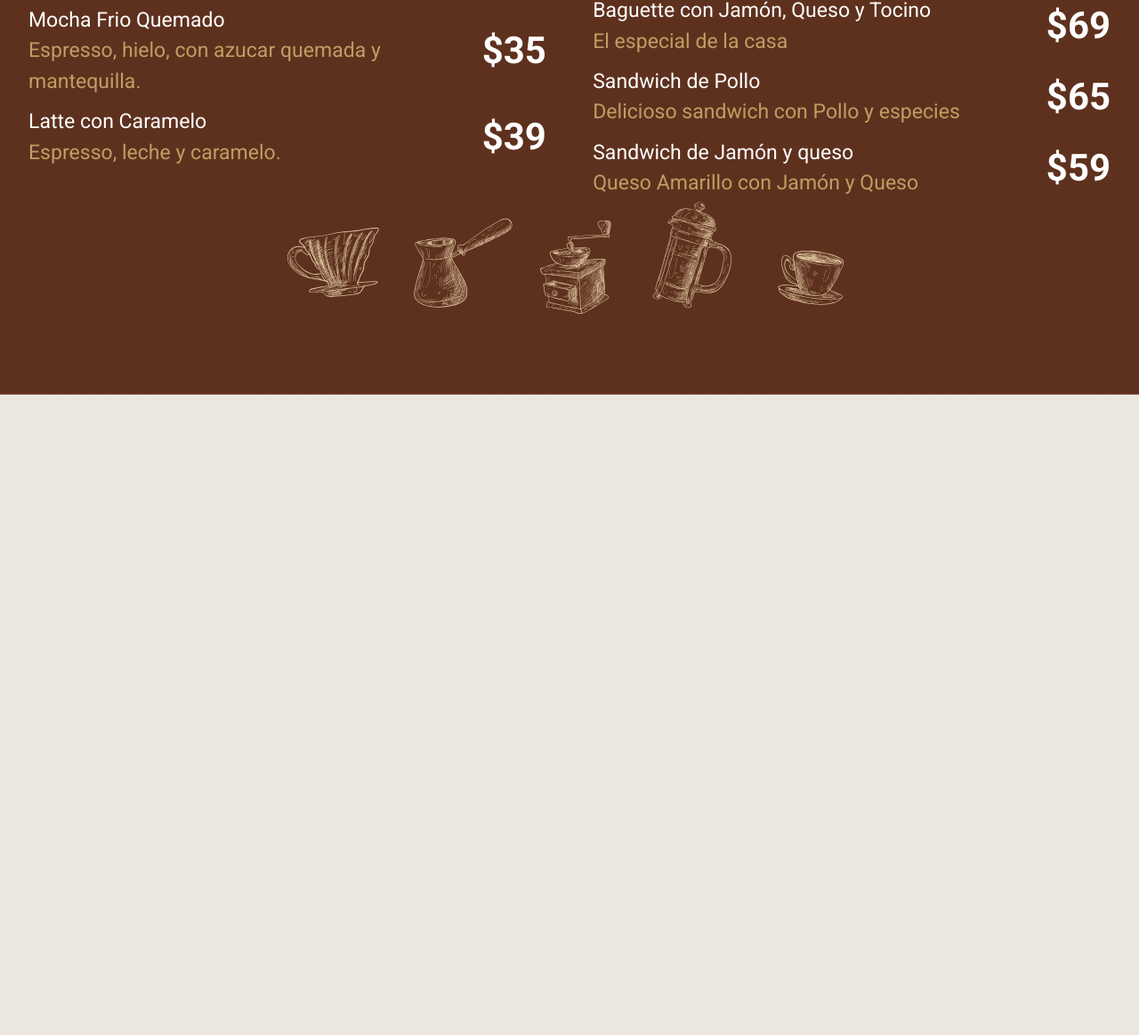
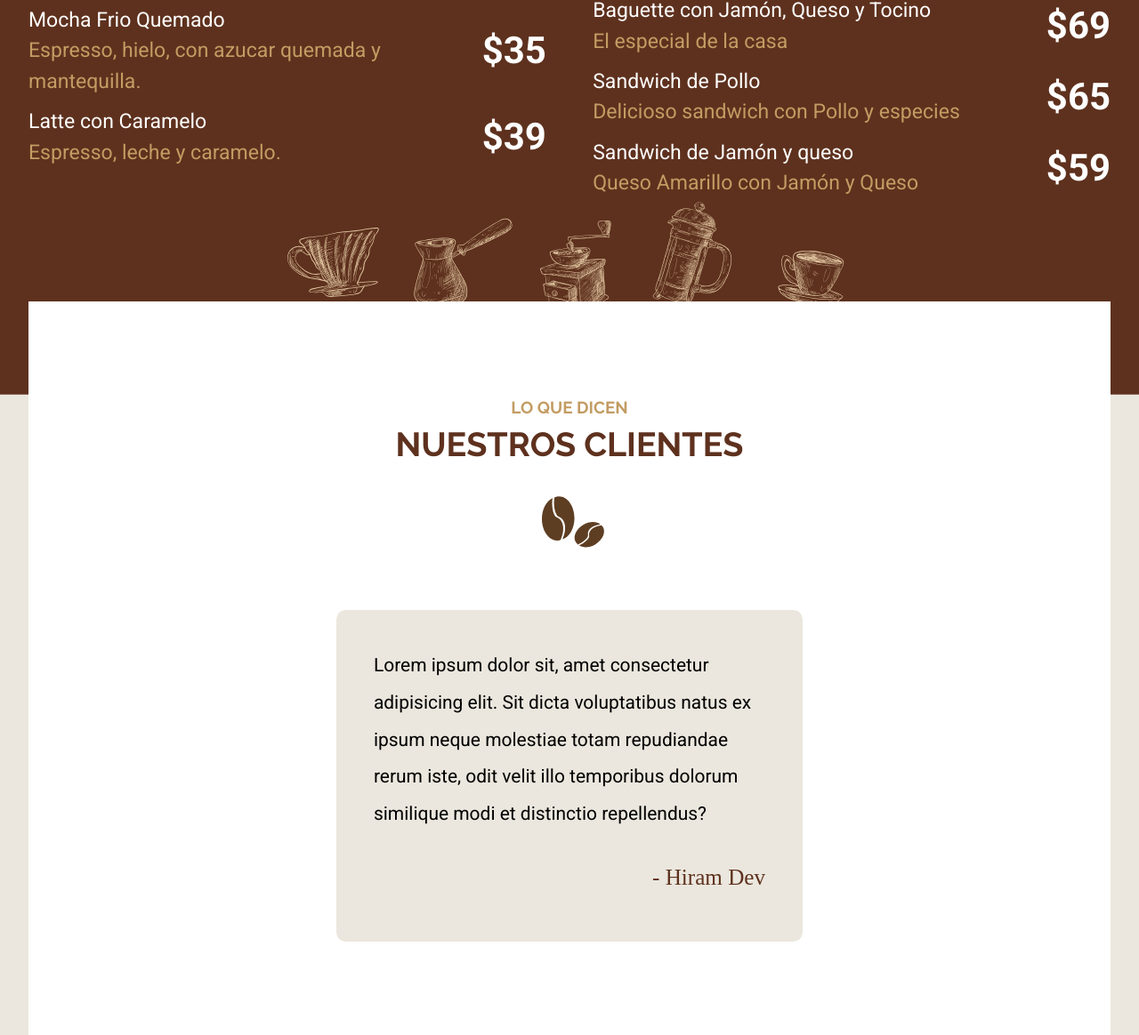
Before and after one commit to OneAlpacaMore/PaginaWebCafeteria, a website: page index.html in a window 1280 px wide. Shown: the part 4239-5403 px from the top of the page at 89% size. Before the commit the page ends 4683 px from the top, so only its background shows below. Drawn offline with Linux system fonts and the light colour scheme; a web font is replaced by a local one.

Commit message:
Testimoinal section done.

```diff
--- a/index.html
+++ b/index.html
@@ -180,6 +180,16 @@
         </div>
     </section>
 
+    <section class="nuestros-testimoniales contenedor margin-negativo-10 bg-white">
+        <h2><span>Lo que dicen</span>nuestros clientes</h2>
+
+        <div class="testimonial">
+            <p>Lorem ipsum dolor sit, amet consectetur adipisicing elit. Sit dicta voluptatibus natus ex ipsum neque molestiae totam repudiandae rerum iste, odit velit illo temporibus dolorum similique modi et distinctio repellendus?</p>
+
+            <p class="autor">- Hiram Dev</p>
+        </div>
+    </section>
+
 </body>
 
 </html>
--- a/src/scss/base/_utilidades.scss
+++ b/src/scss/base/_utilidades.scss
@@ -7,3 +7,10 @@
 .bg-primario {
     background-color: var.$primario;
 }
+
+.margin-negativo-10 {
+    margin-top: -10rem;
+}
+.bg-white {
+    background-color: var.$blanco;
+}
--- a/src/scss/inicio/_index.scss
+++ b/src/scss/inicio/_index.scss
@@ -2,3 +2,4 @@
 @forward 'iconos';
 @forward 'galeria';
 @forward 'menu';
+@forward 'testimoniales';
--- /dev/null
+++ b/src/scss/inicio/_testimoniales.scss
@@ -0,0 +1,25 @@
+@use 'base/variables' as var;
+@use 'base/mixins' as mix;
+
+.nuestros-testimoniales {
+    padding: 10rem 2rem;
+
+    @include mix.tablet {
+        padding: 10rem;
+     }
+}
+
+.testimonial {
+    background-color: var.$cafeClaro;
+    padding: 2rem 4rem;
+    max-width: 50rem;
+    margin: 0 auto;
+    border-radius: 1rem;
+
+    .autor {
+        text-align: right;
+        font-size: 2.4rem;
+        color: var.$primario;
+        font-family: var.$fuente_cursiva;
+    }
+}
```
Also changed, not shown: build/css/app.css.
